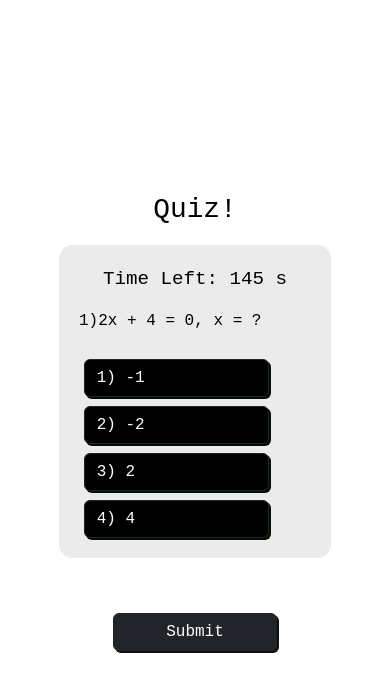
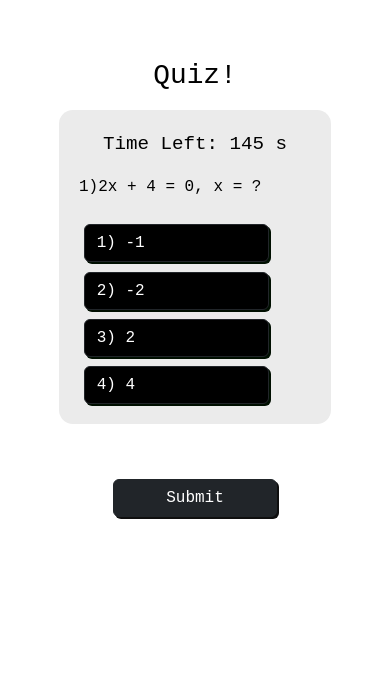
Before and after one commit to Vinaayaka-VS/HostProjectOne, a plain HTML site: page quizpage.html in a window 390 px wide. Drawn offline with nearby package versions, Linux system fonts and the light colour scheme.

Commit message:
quizpage.css

```diff
--- a/quizpage.css
+++ b/quizpage.css
@@ -9,8 +9,6 @@ body{
     text-align: left;
     justify-content: center;
     background-color: rgb(255, 255, 255);
-    max-height: 100vh;
-    max-width: 100vw;
 }
 
 .quiz-page{
@@ -84,8 +82,8 @@ button:hover{
 @media (max-width:600px) {
     .quiz-page{
         width: 80%;
-        margin-top: 80%;
-        margin-bottom: 80%;
+        margin-top: 10%;
+        margin-bottom: 10%;
     }
 
     #next-btn, #submit-btn{
@@ -109,8 +107,8 @@ button:hover{
 @media (min-width:601px) and (max-width:1200px) {
     .quiz-page{
         width: 80%;
-        margin-top: 40%;
-        margin-bottom: 40%;
+        margin-top: 5%;
+        margin-bottom: 5%;
         height: auto;
     }
 }
```
